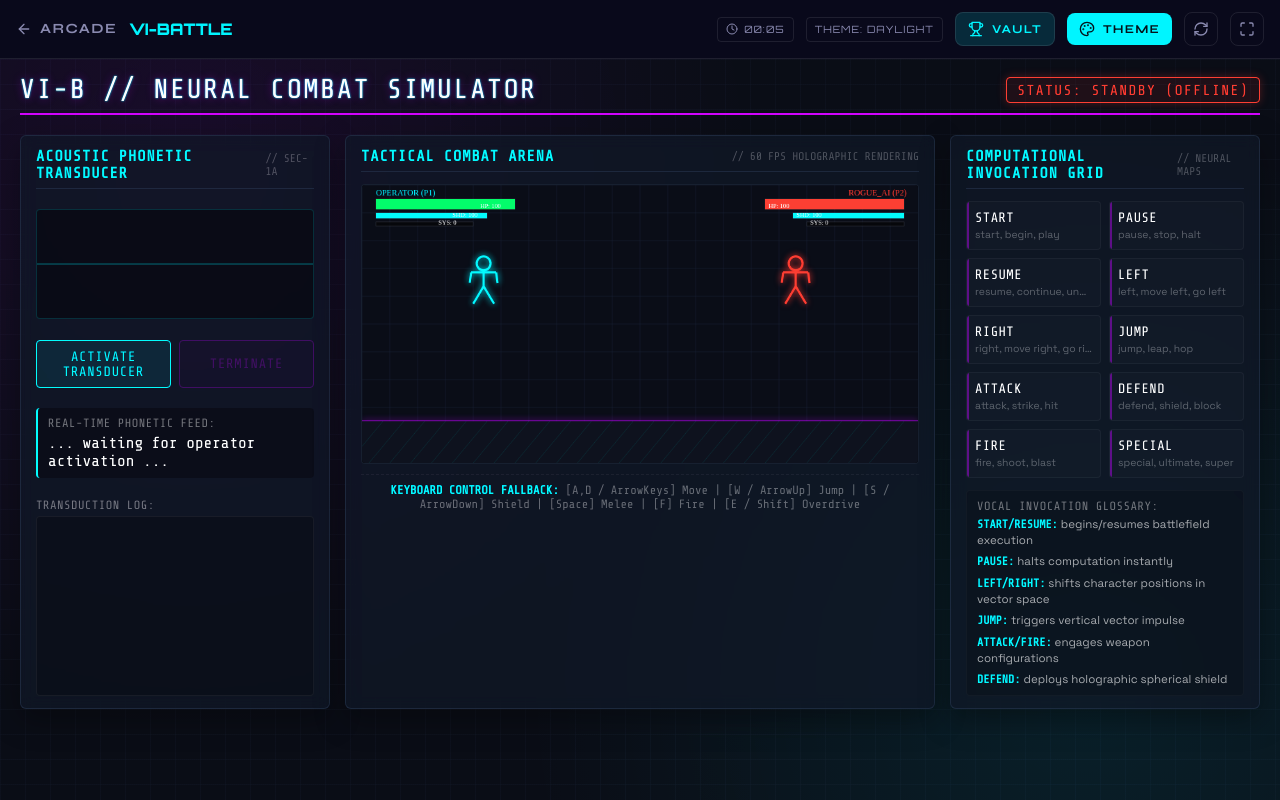
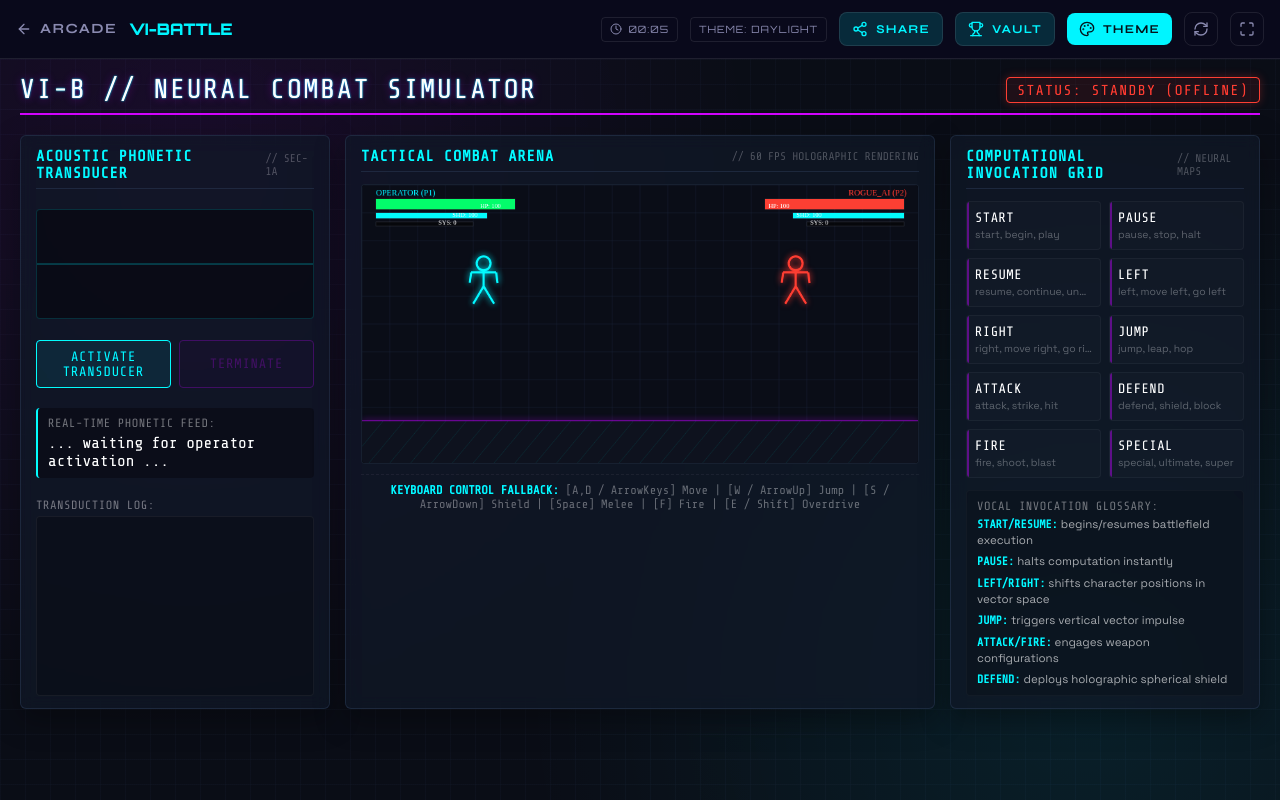
Before and after one commit to Die-Another-Day/Arqadex, a Next.js app: page /vi-battle in a window 1280 px wide. Built offline with nearby package versions, Linux system fonts and the light colour scheme.

Commit message:
v2.6.4: one-tap share button in every game shell (traffic first, ads later)

```diff
--- a/components/GameShell.tsx
+++ b/components/GameShell.tsx
@@ -1,7 +1,7 @@
 'use client'
 
 import { useCallback, useEffect, useRef, useState } from 'react'
-import { ArrowLeft, Maximize, Minimize, RefreshCw, Palette, Loader2, Trophy, Info, X, Clock, Play } from 'lucide-react'
+import { ArrowLeft, Maximize, Minimize, RefreshCw, Palette, Loader2, Trophy, Info, X, Clock, Play, Share2, Check } from 'lucide-react'
 import CustomCursor from '@/components/CustomCursor'
 import { ThemeProvider, useTheme } from '@/components/theme'
 import { THEMES, recordPlay, getPlays, getVault, addVaultScore, getBestVaultScore, ARCADE_EVENT, type ThemeId, type VaultEntry } from '@/lib/arcade'
@@ -116,6 +116,31 @@ function ShellInner({ gameId, title, src }: { gameId: string; title: string; src
   const [loaded, setLoaded] = useState(false)
   const [isFull, setIsFull] = useState(false)
   const [drawer, setDrawer] = useState(false)
+  const [shared, setShared] = useState(false)
+
+  /* v2.6.4 — traffic lever: one-tap share from every game. The link copied
+     is this play page itself, so a friend opens the same game instantly.
+     Native share sheet where the device offers one, clipboard otherwise. */
+  const shareGame = useCallback(async () => {
+    const url = window.location.href
+    const text = `${title} on ARQADEX — play instantly, no downloads.`
+    try {
+      if (navigator.share) { await navigator.share({ title: `${title} — ARQADEX`, text, url }) }
+      else throw new Error('no native share')
+    } catch {
+      try { await navigator.clipboard.writeText(url) }
+      catch {
+        const ta = document.createElement('textarea')
+        ta.value = url
+        document.body.appendChild(ta)
+        ta.select()
+        document.execCommand('copy')
+        document.body.removeChild(ta)
+      }
+    }
+    setShared(true)
+    window.setTimeout(() => setShared(false), 2000)
+  }, [title])
   const [elapsed, setElapsed] = useState(0)
   const [score, setScore] = useState('')
   const [note, setNote] = useState('')
@@ -205,6 +230,14 @@ function ShellInner({ gameId, title, src }: { gameId: string; title: string; src
         >
           THEME: {current.label}
         </span>
+        <button
+          onClick={shareGame}
+          title="Share this game — send a friend straight here"
+          className="inline-flex items-center gap-2 px-3 py-2 rounded-lg text-xs font-bold tracking-widest transition-transform hover:scale-105"
+          style={{ background: 'color-mix(in srgb, var(--accent) 14%, transparent)', color: 'var(--accent)', border: '1px solid var(--border)' }}
+        >
+          {shared ? <Check className="w-4 h-4" /> : <Share2 className="w-4 h-4" />} <span className="hidden sm:inline">{shared ? 'COPIED!' : 'SHARE'}</span>
+        </button>
         <button
           onClick={() => setDrawer((v) => !v)}
           title="About this game & Score Vault"
--- a/package.json
+++ b/package.json
@@ -1,6 +1,6 @@
 {
   "name": "arqadex",
-  "version": "2.6.3",
+  "version": "2.6.4",
   "private": true,
   "scripts": {
     "dev": "next dev",
```
Also changed, not shown: 1 other file (tests, documents, lock files or other folders).
